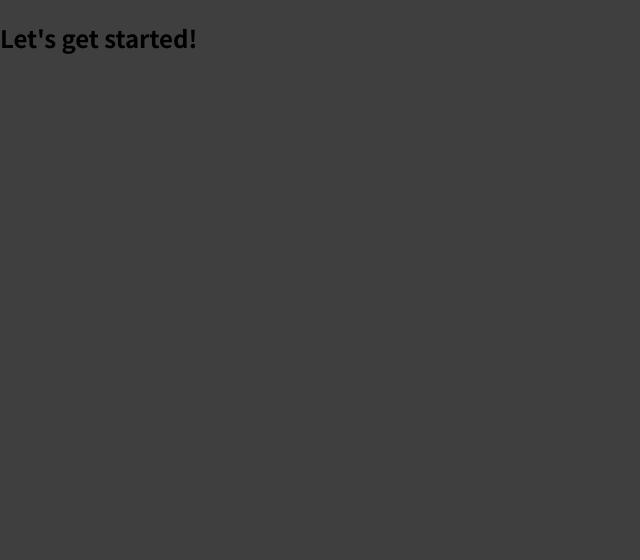
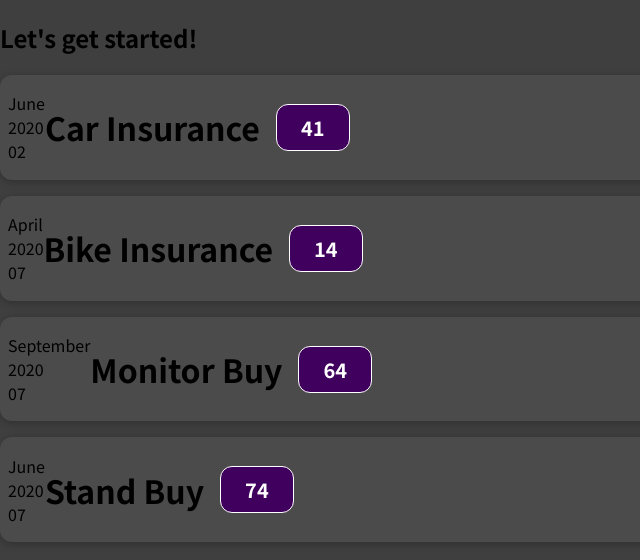
Before and after one commit to AlphaDecodeX/react-complete-guide, a JavaScript app: page / in a window 1280 px wide. Shown: the top 560 px of the page, without its empty margins (0-640 px from the left). Built offline with nearby package versions, Linux system fonts and the light colour scheme.

Commit message:
Basics of Props Added

```diff
--- a/src/App.js
+++ b/src/App.js
@@ -1,8 +1,38 @@
+import ExpenseItem from "./components/ExpenseItem";
+
 function App() {
+
+  const expenses = [
+    { id: "e1", title: "Car Insurance", amount: 41, date: new Date(2020, 5, 2) },
+    { id: "e2", title: "Bike Insurance", amount: 14, date: new Date(2020, 3, 7) },
+    { id: "e3", title: "Monitor Buy", amount: 64, date: new Date(2020, 8, 7) },
+    { id: "e4", title: "Stand Buy", amount: 74, date: new Date(2020, 5, 7) },
+  ]
+
   return (
     <div>
       <h2>Let's get started!</h2>
-    </div>
+      <ExpenseItem
+        title={expenses[0].title}
+        amount={expenses[0].amount}
+        date={expenses[0].date}>
+      </ExpenseItem>
+      <ExpenseItem
+        title={expenses[1].title}
+        amount={expenses[1].amount}
+        date={expenses[1].date}>
+      </ExpenseItem>
+      <ExpenseItem
+        title={expenses[2].title}
+        amount={expenses[2].amount}
+        date={expenses[2].date}>
+      </ExpenseItem>
+      <ExpenseItem
+        title={expenses[3].title}
+        amount={expenses[3].amount}
+        date={expenses[3].date}>
+      </ExpenseItem>
+    </div >
   );
 }
 
--- /dev/null
+++ b/src/components/ExpenseItem.css
@@ -0,0 +1,56 @@
+.expense-item {
+  display: flex;
+  justify-content: space-between;
+  align-items: center;
+  box-shadow: 0 2px 8px rgba(0, 0, 0, 0.25);
+  padding: 0.5rem;
+  margin: 1rem 0;
+  border-radius: 12px;
+  background-color: #4b4b4b;
+}
+
+.expense-item__description {
+  display: flex;
+  flex-direction: column;
+  gap: 1rem;
+  align-items: flex-end;
+  flex-flow: column-reverse;
+  justify-content: flex-start;
+  flex: 1;
+}
+
+.expense-item h2 {
+  color: #3a3a3a;
+  font-size: 1rem;
+  flex: 1;
+  margin: 0 1rem;
+  color: white;
+}
+
+.expense-item__price {
+  font-size: 1rem;
+  font-weight: bold;
+  color: white;
+  background-color: #40005d;
+  border: 1px solid white;
+  padding: 0.5rem;
+  border-radius: 12px;
+}
+
+@media (min-width: 580px) {
+  .expense-item__description {
+    flex-direction: row;
+    align-items: center;
+    justify-content: flex-start;
+    flex: 1;
+  }
+
+  .expense-item__description h2 {
+    font-size: 1.25rem;
+  }
+
+  .expense-item__price {
+    font-size: 1.25rem;
+    padding: 0.5rem 1.5rem;
+  }
+}
--- /dev/null
+++ b/src/components/ExpenseItem.js
@@ -0,0 +1,25 @@
+import './ExpenseItem.css';
+
+function ExpenseItem(props) {
+    const month = props.date.toLocaleString('en-US', { month: 'long' })
+    const day = props.date.toLocaleString('en-US', { day: '2-digit' })
+    const year = props.date.getFullYear();
+
+    return (
+        <div className="expense-item">
+
+            <div>
+                <div>{month}</div>
+                <div>{year}</div>
+                <div>{day}</div>
+            </div>
+
+            <div className="expense-item__description">
+                <h1>{props.title}</h1>
+                <div className="expense-item__price">{props.amount}</div>
+            </div>
+        </div>
+    )
+}
+
+export default ExpenseItem
```
Also changed, not shown: 1 other file (tests, documents, lock files or other folders).
